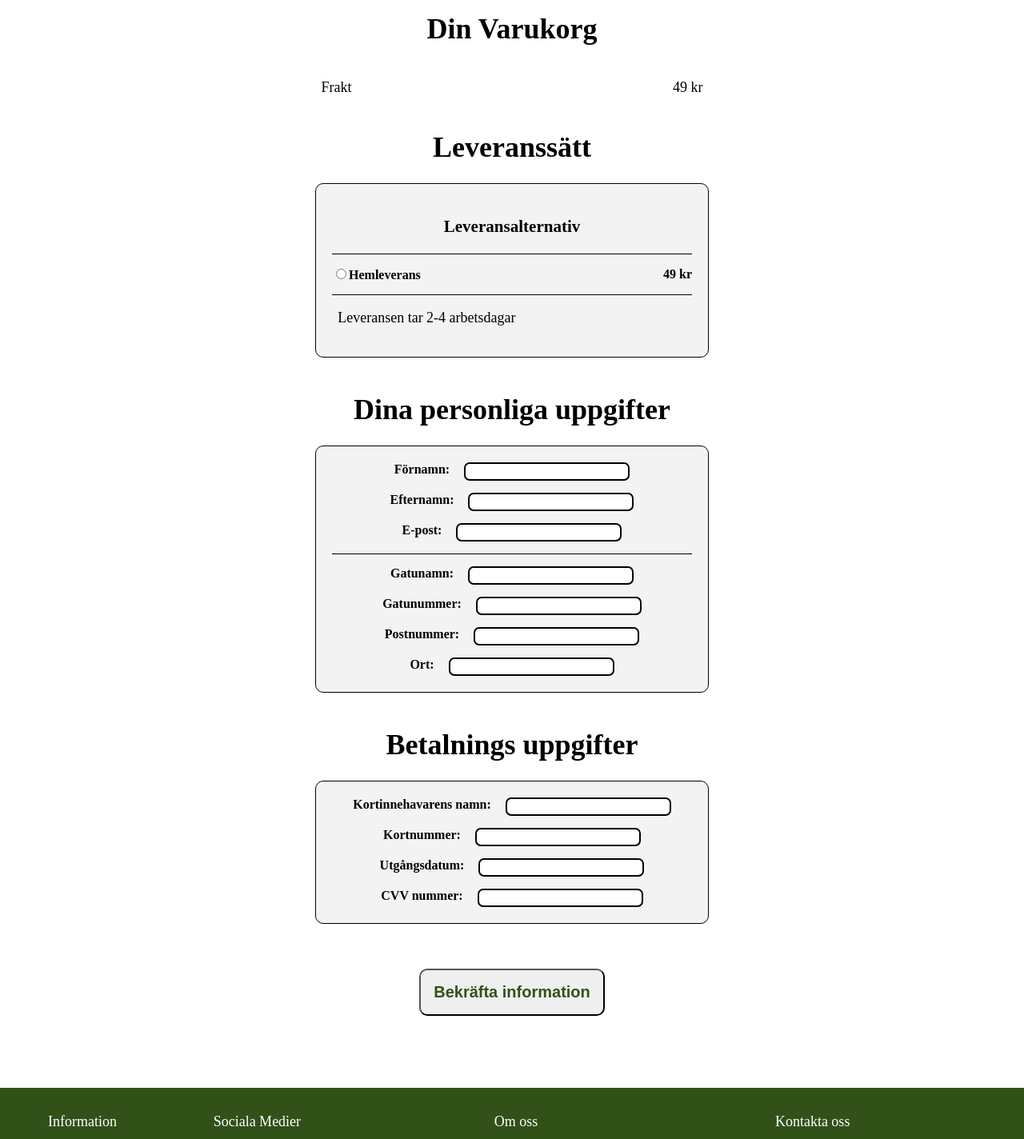
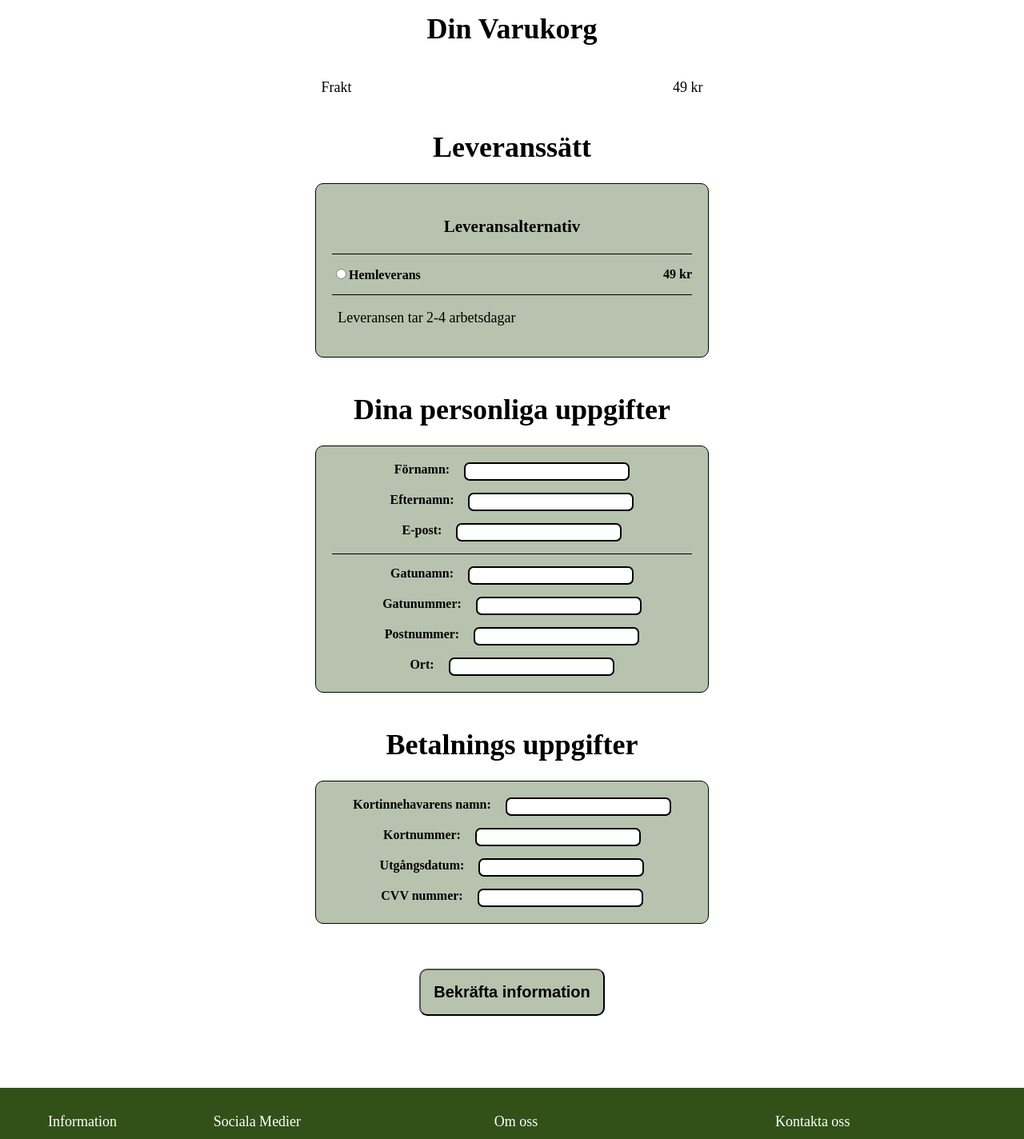
Before and after one commit to MauritzEmanuel/GroupProject_Frontend2, a React (Vite) app in the folder Frontend/: page /checkOut in a window 1280 px wide. Shown: the part 238-1662 px from the top of the page at 80% size. Built offline with nearby package versions, Linux system fonts and the light colour scheme.

Commit message:
fixat lite

```diff
--- a/Frontend/src/cssFiles/checkOut.css
+++ b/Frontend/src/cssFiles/checkOut.css
@@ -51,7 +51,7 @@
             border: 1px solid black;
             border-radius: 10px;
             margin-bottom: 20px;
-            background-color: #f3f3f3;
+            background-color: #b7c3ae;
 
             .lev-h3 {
                 text-align: center;
@@ -103,7 +103,7 @@
             border: 1px solid black;
             border-radius: 10px;
             margin-bottom: 20px;
-            background-color: #f3f3f3;
+            background-color: #b7c3ae;
             display: grid;
             gap: 15px;
 
@@ -150,7 +150,8 @@
         font-size: 20px;
         font-weight: bold;
         border-radius: 10px;
-        color: #325119;
+        background-color: #b7c3ae;
+        color: black;
         cursor: pointer;
     }
     .button:hover {
```
